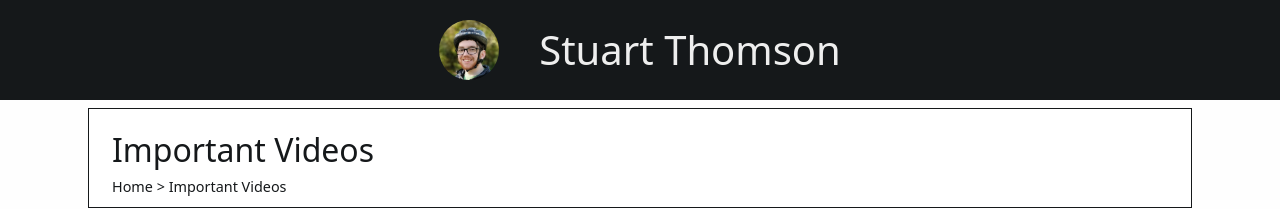
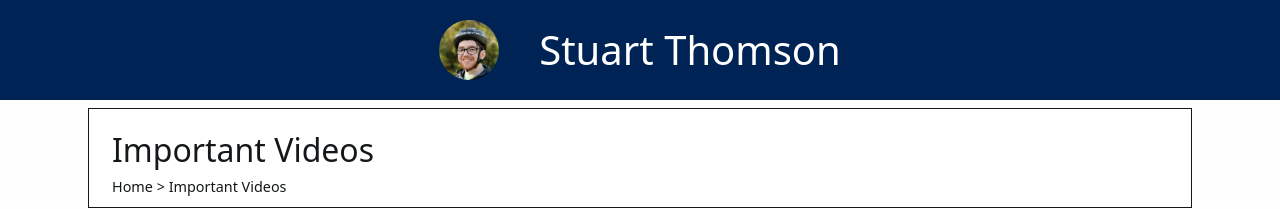
Before and after one commit to s-thom/website-v2, a Next.js app: page /important-videos in a window 1280 px wide. Shown: the top 209 px of the page. Built offline with nearby package versions, Linux system fonts and the light colour scheme; a web font is replaced by a local one.

Commit message:
Update colours

```diff
--- a/components/Footer/index.css
+++ b/components/Footer/index.css
@@ -1,6 +1,6 @@
 .PageFooter {
-  color: #eee;
-  background: #15181a;
+  color: #ffffff;
+  background: #002355;
   text-align: center;
   width: 100%;
 }
@@ -9,7 +9,7 @@
 .PageFooter a:hover,
 .PageFooter a:active,
 .PageFooter a:visited {
-  color: #eee;
+  color: #ffffff;
 }
 
 .PageFooter-text {
--- a/components/Header/index.css
+++ b/components/Header/index.css
@@ -1,6 +1,6 @@
 .PageHeader {
-  color: #eee;
-  background: #15181a;
+  color: #ffffff;
+  background: #002355;
   width: 100%;
 }
 
```
